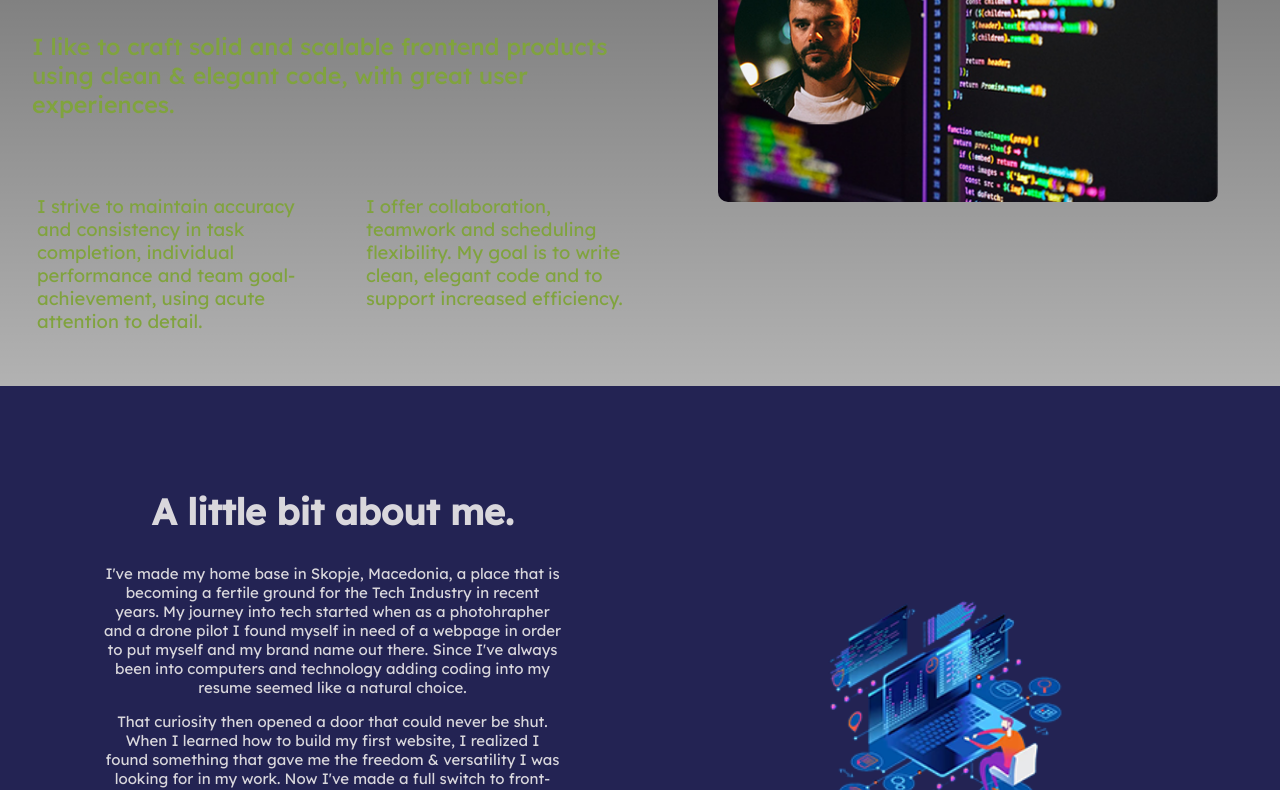
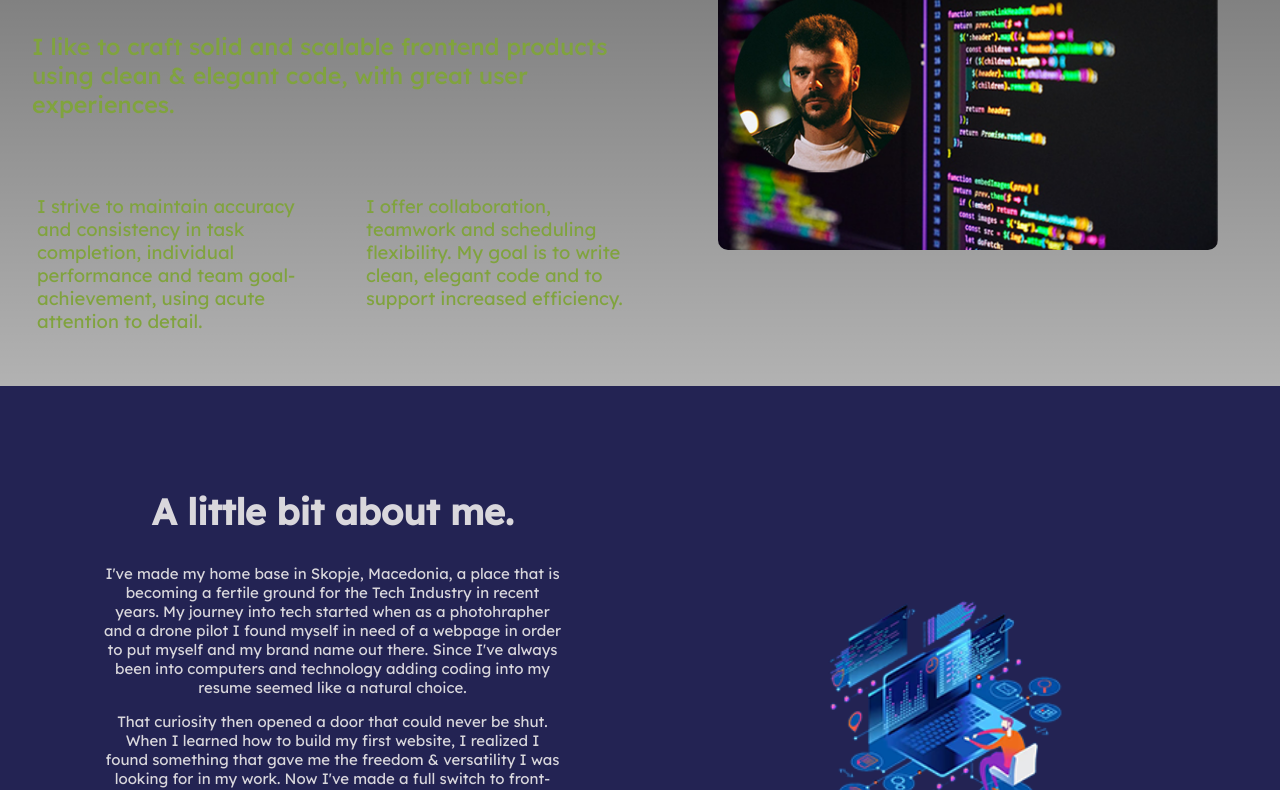
Before and after one commit to Bojan-Spasovski/bojan-spasovski-website, a plain HTML site: page index.html in a window 1280 px wide. Shown: the part 211-1001 px from the top of the page. Drawn offline with Linux system fonts and the light colour scheme; a web font is replaced by a local one.

Commit message:
changed section 1 img margin

```diff
--- a/css/media-queries.css
+++ b/css/media-queries.css
@@ -170,6 +170,8 @@
   .further-description li {
     width: 45%;
   }
+
+
 
   /* Section 2 About Me Desktop */
 
--- a/css/styles.css
+++ b/css/styles.css
@@ -205,7 +205,7 @@
 .header-image img {
   width: 80%;
   height: auto;
-  margin: 2rem 0 2rem 0;
+  margin: 5rem 0 2rem 0;
   border-radius: 10px;
 }
 
```
